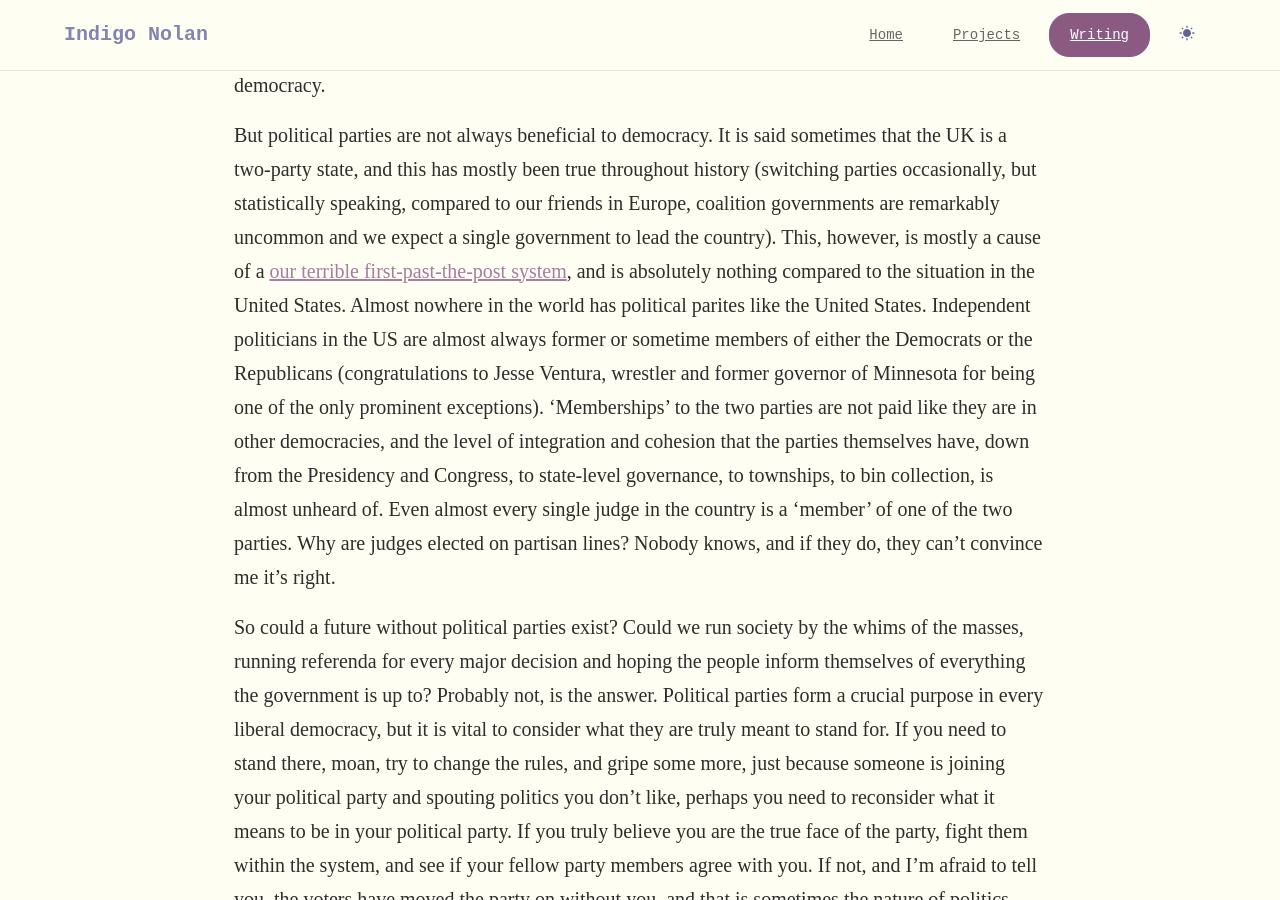
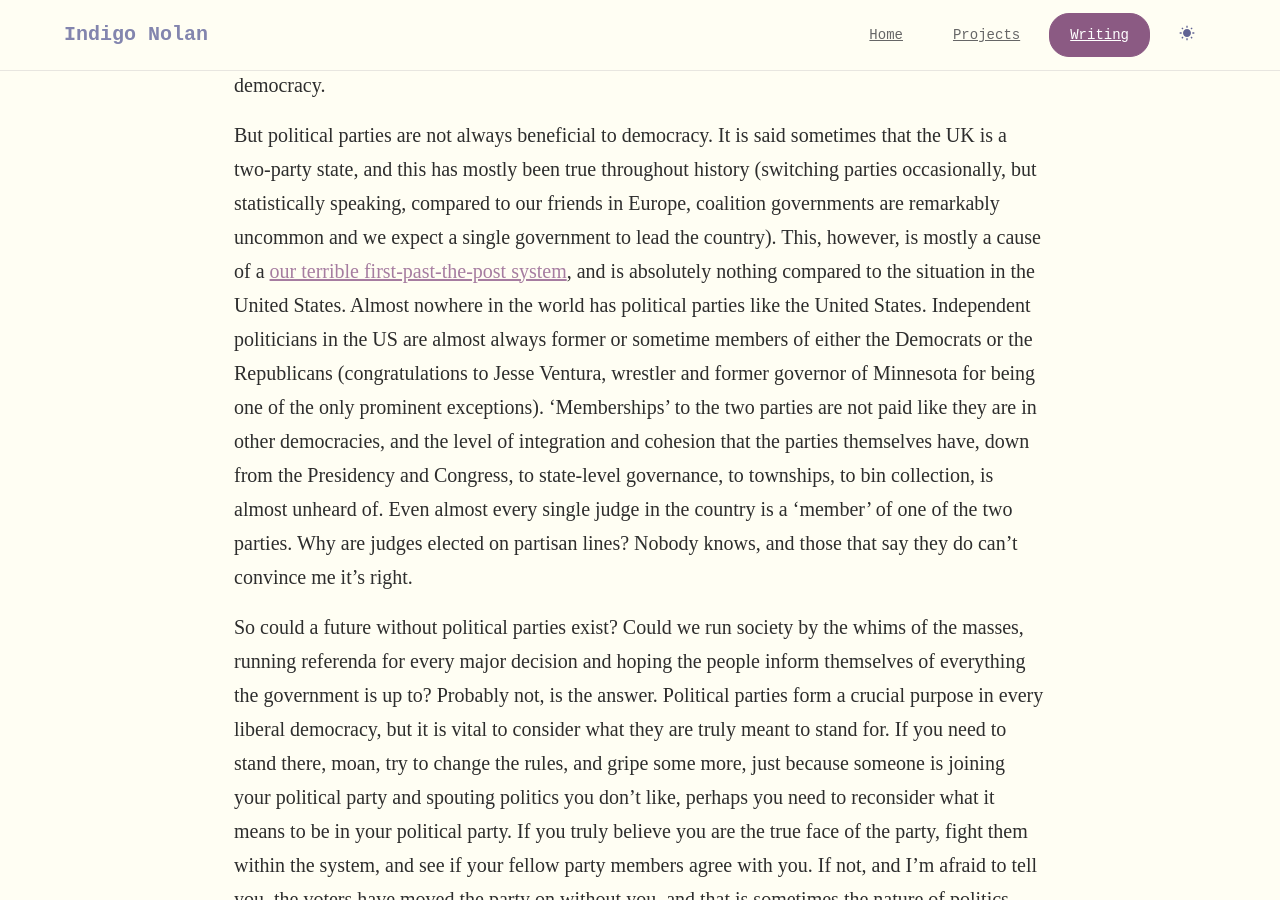
Before and after one commit to Lem0naise/website, a Jekyll site: the page built from _posts/2025-08-17-the-shifting-nature-of-a-political-party.md, in a window 1280 px wide and 900 px high, scrolled down 2562 px. Built offline with Jekyll 4.4.1, drawn with Linux system fonts in a browser that asks for light colours; some web fonts are replaced.

Commit message:
typos and remove unused buttons

```diff
--- a/_posts/2025-08-17-the-shifting-nature-of-a-political-party.md
+++ b/_posts/2025-08-17-the-shifting-nature-of-a-political-party.md
@@ -20,8 +20,8 @@
 
 A term that is commonly thrown around is [entryism](https://en.wikipedia.org/wiki/Entryism). In short, 'entryism' is when people join a political party or organisation with the express intent of shifting it in a particular political direction. It's often used in with a strong negative connotation, but I don't think this needs to be the case at all. Zack Polanski is not a malicious, evil, villain, plotting to destroy the Green Party from within with his eco-socialism, he is simply a Green Party politician who believes in his vision, and from the still-growing membership flooding into the Green Party every time he holds a rally, it looks like the voters believe in it too. Zohran Mamdani, equally, is not a bad actor, someone who wishes death on the United States, in contrast, he is a hard-working politician who sees the Democratic Party as a vehicle to forward his political vision, and is making the most of it, to the voters' delight.
 
-Political parties shift over time. Look at the UK Labour Party under Michael Foot, then Tony Blair, then Jeremy Corbyn, and now Keir Starmer. Look at the Democratic Party in 1870, and look at Bernie Sanders, Zohran Mamdani, Ilhan Omar. Political parties shifting is not a bad thing, and it often represents the will of the electorate - I imagine you'd be hard-pressed to find a majority of Democratic voters today who support the Confederacy. Obvious hyperbole aside, political parties are in fact nothing more than a side effect of democracy, and the [difficult methods in which voters can express their democratic will.](https://indigonolan.com/blog/posts/first-past-the-post-broken) It's almost impossible to have a perfect democracy without political organisation, which inevitably morphs into political parties over time as factions develop and policy platforms fall into place. Parties can be excellent for democracy - they platform great people who otherwise would have failed to reach voters who support them, they provide funding, campaign resources, and a political behemoth for people who want to help contribute to their country's democracy.
+Political parties shift over time. Look at the UK Labour Party under Michael Foot, then Tony Blair, then Jeremy Corbyn, and now Keir Starmer. Look at the Democratic Party in 1870, and look at Bernie Sanders, Zohran Mamdani, Ilhan Omar. Political parties shifting is not a bad thing, and it often represents the will of the electorate - I imagine you'd be hard-pressed to find a majority of Democratic voters today who support the Confederacy. Obvious hyperbole aside, political parties are in fact nothing more than a side effect of democracy, and the [difficult methods in which voters can express their democratic will.](/blog/bad-ux-design-undermining-democracy) It's almost impossible to have a perfect democracy without political organisation, which inevitably morphs into political parties over time as factions develop and policy platforms fall into place. Parties can be excellent for democracy - they platform great people who otherwise would have failed to reach voters who support them, they provide funding, campaign resources, and a political behemoth for people who want to help contribute to their country's democracy.
 
-But political parties are not always beneficial to democracy. It is said sometimes that the UK is a two-party state, and this has mostly been true throughout history (switching parties occasionally, but statistically speaking, compared to our friends in Europe, coalition governments are remarkably uncommon and we expect a single government to lead the country). This, however, is mostly a cause of a [our terrible first-past-the-post system](https://indigonolan.com/blog/posts/first-past-the-post-broken), and is absolutely nothing compared to the situation in the United States. Almost nowhere in the world has political parites like the United States. Independent politicians in the US are almost always former or sometime members of either the Democrats or the Republicans (congratulations to Jesse Ventura, wrestler and former governor of Minnesota for being one of the only prominent exceptions). 'Memberships' to the two parties are not paid like they are in other democracies, and the level of integration and cohesion that the parties themselves have, down from the Presidency and Congress, to state-level governance, to townships, to bin collection, is almost unheard of. Even almost every single judge in the country is a 'member' of one of the two parties. Why are judges elected on partisan lines? Nobody knows, and if they do, they can't convince me it's right.
+But political parties are not always beneficial to democracy. It is said sometimes that the UK is a two-party state, and this has mostly been true throughout history (switching parties occasionally, but statistically speaking, compared to our friends in Europe, coalition governments are remarkably uncommon and we expect a single government to lead the country). This, however, is mostly a cause of a [our terrible first-past-the-post system](/blog/bad-ux-design-undermining-democracy), and is absolutely nothing compared to the situation in the United States. Almost nowhere in the world has political parties like the United States. Independent politicians in the US are almost always former or sometime members of either the Democrats or the Republicans (congratulations to Jesse Ventura, wrestler and former governor of Minnesota for being one of the only prominent exceptions). 'Memberships' to the two parties are not paid like they are in other democracies, and the level of integration and cohesion that the parties themselves have, down from the Presidency and Congress, to state-level governance, to townships, to bin collection, is almost unheard of. Even almost every single judge in the country is a 'member' of one of the two parties. Why are judges elected on partisan lines? Nobody knows, and those that say they do can't convince me it's right.
 
 So could a future without political parties exist? Could we run society by the whims of the masses, running referenda for every major decision and hoping the people inform themselves of everything the government is up to? Probably not, is the answer. Political parties form a crucial purpose in every liberal democracy, but it is vital to consider what they are truly meant to stand for. If you need to stand there, moan, try to change the rules, and gripe some more, just because someone is joining your political party and spouting politics you don't like, perhaps you need to reconsider what it means to be in your political party. If you truly believe you are the true face of the party, fight them within the system, and see if your fellow party members agree with you. If not, and I'm afraid to tell you, the voters have moved the party on without you, and that is sometimes the nature of politics.
--- a/portfolio/index.html
+++ b/portfolio/index.html
@@ -156,7 +156,7 @@
 									Climate Stories Library</h4>
 								<p itemprop="description">A comprehensive full-stack website which hosts videos and stories on an interactive world map from people around the world sharing their responses to the climate crisis.</p>
 								</a>
-								<a class="project-blog-button" href="https://indigonolan.com/blog/whyibuilt/climatestorieslibrary.html">The Making Of</a>
+
 							</article>
 
 
@@ -169,7 +169,7 @@
 									The Political Playground</h4>
 								<p itemprop="description">A political simulation and semi-educational game inspired by games like The Campaign Trail and The Political Process. I think games are a great way to get people engaged in democracy!</p>
 								</a>
-								<a class="project-blog-button" href="https://indigonolan.com/blog/whyibuilt/politicalplayground.html">Why I Built This</a>
+
 							</article>
 
 
@@ -196,7 +196,7 @@
 								</h4>
 								<p itemprop="description">A satire tech and breaking news website I maintain, inspired by the likes of the Onion and Tehccringe.</p>
 								</a>
-							<a class="project-blog-button" href="https://indigonolan.com/blog/whyibuilt/allegedlynews.html">Why I Built This</a>
+
 						</article>
 
 
```
